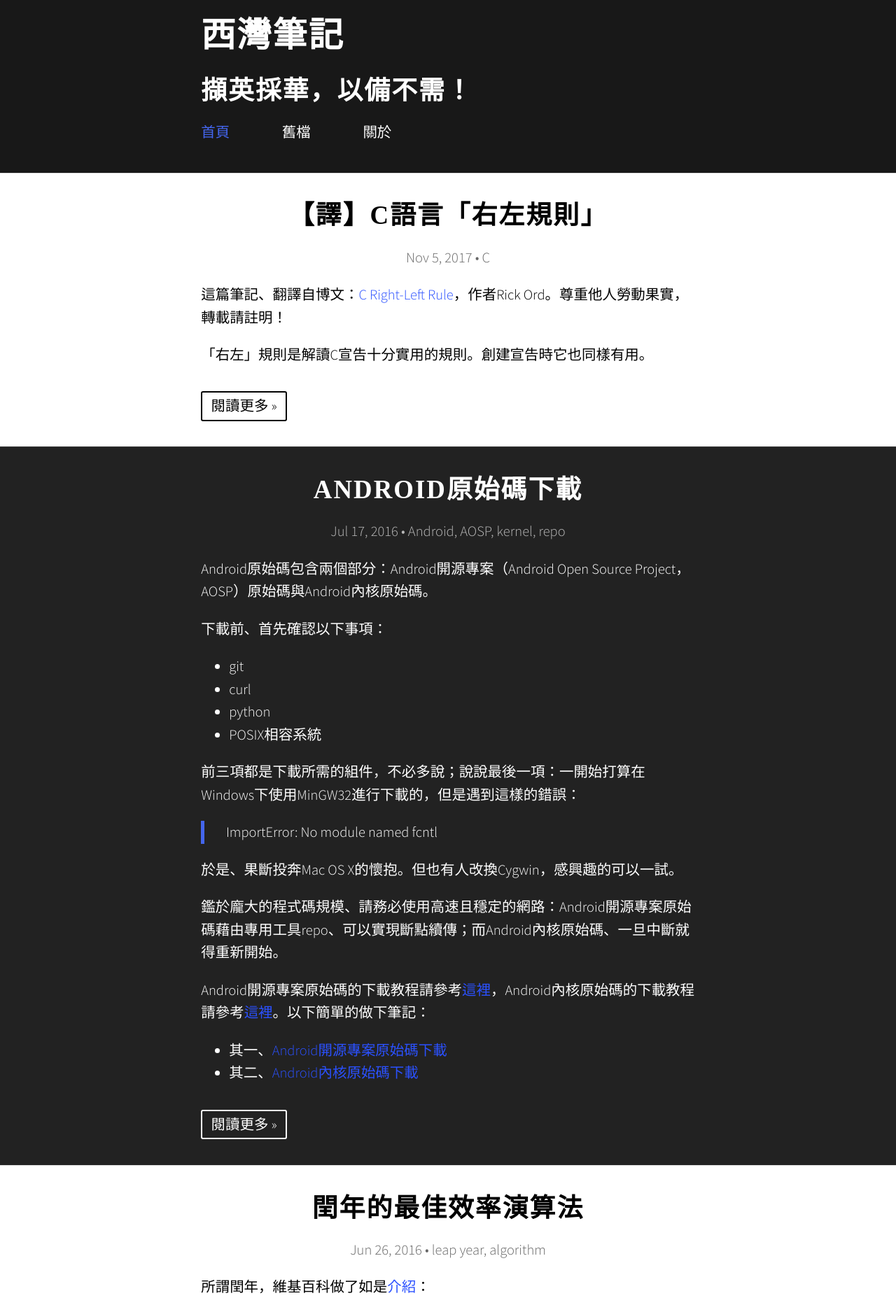
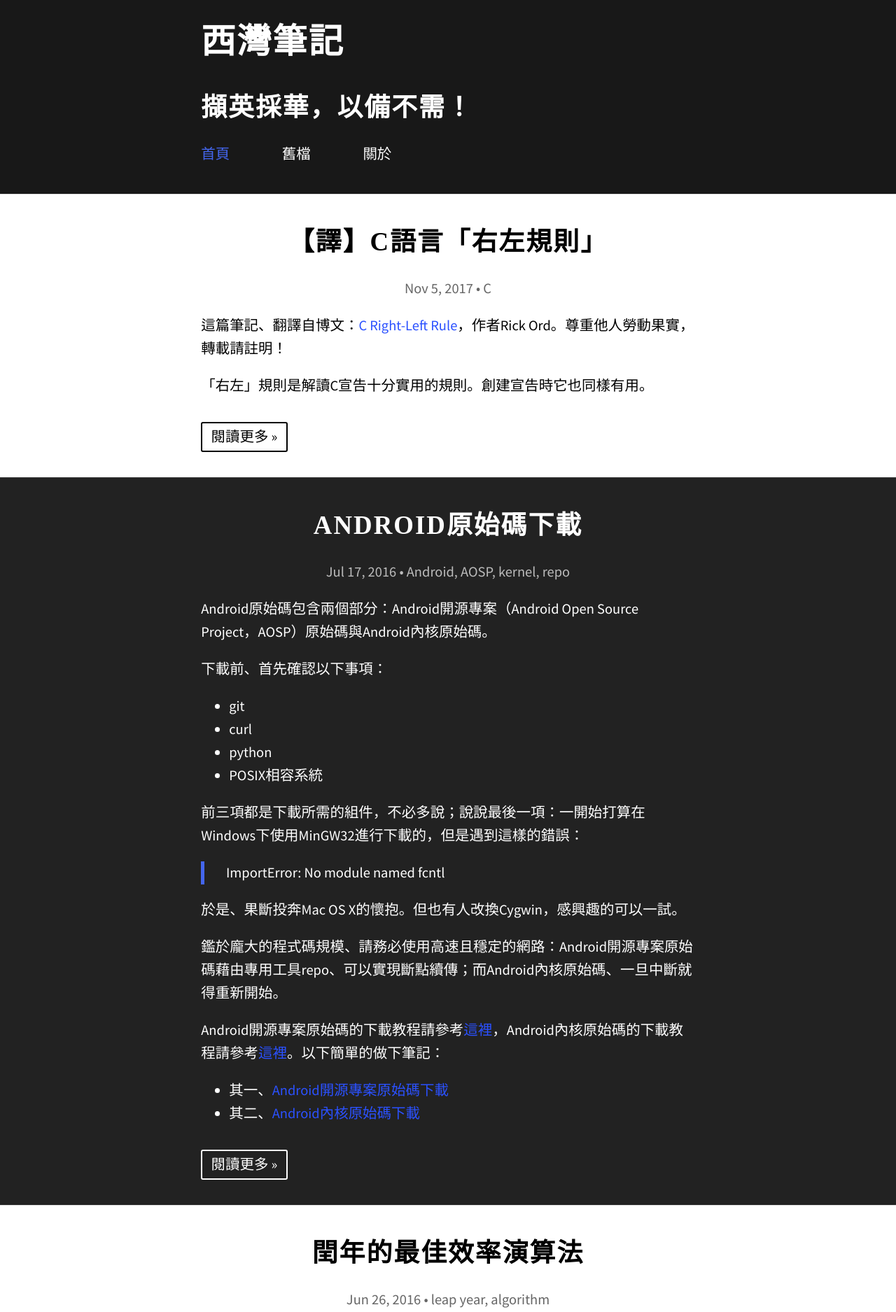
Before and after one commit to kenmux/kenmux.github.io, a Jekyll site: the page built from index.html, in a window 1280 px wide. Shown: the top 1875 px of the page at 70% size. Built offline with Jekyll 4.4.1, drawn with Linux system fonts in a browser that asks for light colours; nearby versions of some CDN libraries; some web fonts are replaced.

Commit message:
Adjust text font size

```diff
--- a/_sass/basic.sass
+++ b/_sass/basic.sass
@@ -5,7 +5,7 @@ body
     min-height: 100%
     font-family: "Source Sans Pro", "Calibri", "Helvetica", sans-serif
     //font-family: "Source Sans Pro", sans-serif, "FontAwesome"
-    font-weight: 300
+    font-weight: 400//300
     font-size: 1.4em
     font-size: calc(.6vw + .8em)
     flex-direction: column
@@ -14,7 +14,7 @@ body
 
 h1, h2, h3, h4, h5, h6
     font-weight: 600//300
-    line-height: 1em
+    line-height: 1.4em//1em
     a
         font-size: 1.2em
 
```
